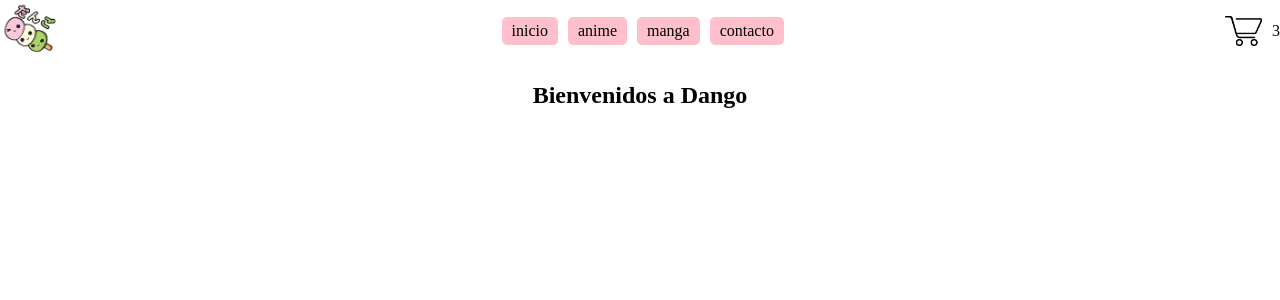
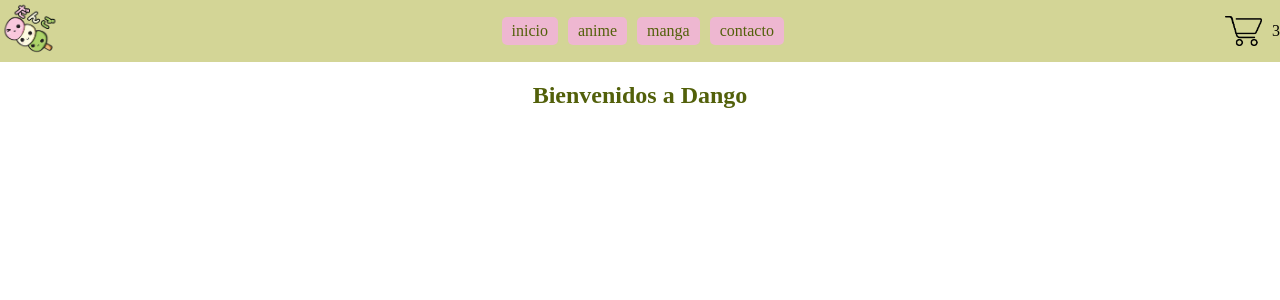
Before and after one commit to OrnellaDamiani/dango-ecommerce, a React (Vite) app: page / in a window 1280 px wide. Shown: the top 300 px of the page. Built offline with nearby package versions, Linux system fonts and the light colour scheme.

Commit message:
DAMIANI-DANGO

```diff
--- a/src/App.css
+++ b/src/App.css
@@ -1,4 +1,6 @@
- #root {
+
+
+ /* #root {
   max-width: 1280px;
   margin: 0 auto;
   padding: 2rem;
@@ -39,4 +41,4 @@
 
 .read-the-docs {
   color: #888;
-}
+}  */
--- a/src/App.jsx
+++ b/src/App.jsx
@@ -1,5 +1,5 @@
 import { useState } from 'react'
-//import './App.css'//
+import './App.css'
 import Navbar from'./components/Navbar/Navbar'
 import ItemListContainer from './components/ItemListContainer/ItemListContainer'
 function App() {
--- a/src/components/ItemListContainer/ItemListContainer.css
+++ b/src/components/ItemListContainer/ItemListContainer.css
@@ -1,4 +1,5 @@
 .item-list-container {
     display: flex;
     justify-content: center;
+    color: #52600A;
 }
--- a/src/components/Navbar/Navbar.css
+++ b/src/components/Navbar/Navbar.css
@@ -2,6 +2,7 @@
     display: flex;
     justify-content: space-between;
     align-items: center;
+    background: #D3D596;
 }
 
 .navbar .logo img {
@@ -16,5 +17,10 @@
     padding: 5px 10px;
     margin: 0 5px;
     border-radius: 5px;
-    background-color: pink;
+    background-color: #EEB7D1;
+    color: #52600A;
 }
+.navbar-button:hover {
+    opacity: 8;
+    color:#CB7287;
+}
--- a/src/index.css
+++ b/src/index.css
@@ -3,8 +3,12 @@
 @import "./components/ItemListContainer/ItemListContainer.css";
 @import "./components/Navbar/Navbar.css";
 
+
 body {
   margin: 0;
+}
+* :root {
+  background: #EEB7D1;
 }
 
 /* :root {
@@ -75,4 +79,4 @@ button:focus-visible {
   button {
     background-color: #f9f9f9;
   }
-} */
+}  */
```
Also changed, not shown: index.html (line endings or trailing spaces), src/components/Button/Button.css (line endings or trailing spaces).
